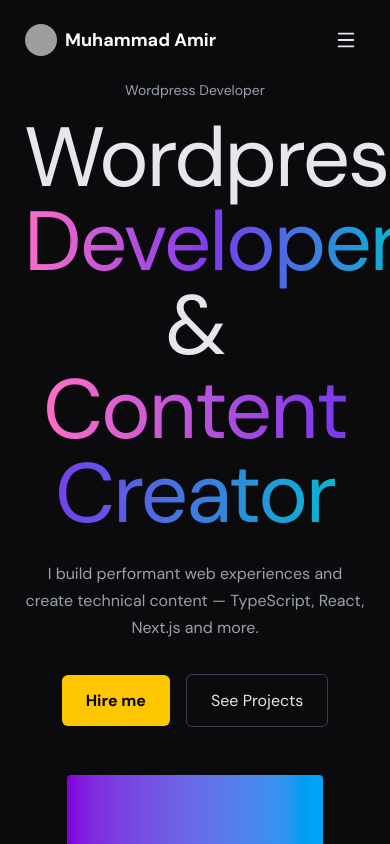
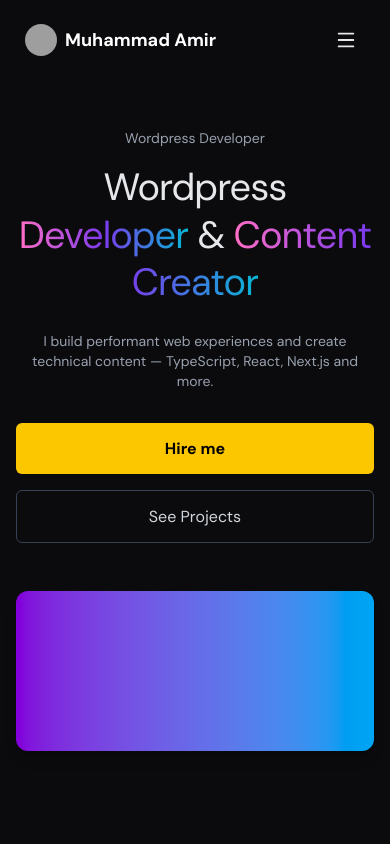
Before and after one commit to procodexsolution/My-Codes, a Next.js app: page / in a window 390 px wide. Shown: the top 844 px of the page. Built offline with nearby package versions, Linux system fonts and the light colour scheme; grey boxes are pictures that could not be loaded.

Commit message:
heading Responsive

```diff
--- a/src/components/Hero.tsx
+++ b/src/components/Hero.tsx
@@ -2,27 +2,49 @@
 import React from 'react'
 import { motion } from 'framer-motion'
 
+export default function Hero() {
+  return (
+    <section className="pt-32 md:pt-40 pb-20 overflow-x-hidden">
+      <div className="container mx-auto px-4 text-center">
+        <p className="text-sm md:text-base text-gray-400 mb-4">
+          Wordpress Developer
+        </p>
 
-export default function Hero(){
-return (
-<section className="py-20 overflow-x-hidden">
-<div className="container text-center">
-<p className="text-sm text-gray-400 mb-4">Wordpress Developer</p>
-<motion.h1 initial={{opacity:0,y:8}} animate={{opacity:1,y:0}} className="text-[84px] font-normal leading-[84px]">
+        <motion.h1
+          initial={{ opacity: 0, y: 8 }}
+          animate={{ opacity: 1, y: 0 }}
+          transition={{ duration: 0.6, ease: 'easeOut' }}
+          className="text-[38px] sm:text-[58px] md:text-[72px] lg:text-[84px] font-normal leading-tight md:leading-[84px]"
+        >
           <span>Wordpress </span>
           <span className="gradient-text">Developer</span>
-<br />
+          {/* Hide line break on mobile */}
+          <br className="hidden sm:block" />
           <span> &amp; </span>
           <span className="gradient-text">Content Creator</span>
         </motion.h1>
-<p className="mt-6 text-gray-400 max-w-2xl mx-auto">I build performant web experiences and create technical content — TypeScript, React, Next.js and more.</p>
-<div className="mt-8 flex items-center justify-center gap-4">
-<a className="px-6 py-3 rounded-md bg-yellow-400 text-black font-semibold" href="#">Hire me</a>
-<a className="px-6 py-3 rounded-md border border-gray-700" href="#">See Projects</a>
+
+        <p className="mt-6 text-gray-400 text-sm sm:text-base max-w-2xl mx-auto px-2">
+          I build performant web experiences and create technical content — TypeScript, React, Next.js and more.
+        </p>
+
+        <div className="mt-8 flex flex-col sm:flex-row items-center justify-center gap-4">
+          <a
+            className="px-6 py-3 rounded-md bg-yellow-400 text-black font-semibold w-full sm:w-auto"
+            href="#"
+          >
+            Hire me
+          </a>
+          <a
+            className="px-6 py-3 rounded-md border border-gray-700 text-gray-300 w-full sm:w-auto hover:bg-gray-800 transition"
+            href="#"
+          >
+            See Projects
+          </a>
         </div>
+
         <div className="mt-12">
-<div className="mx-auto w-3/4 h-40 bg-gradient-to-r from-purple-700 to-sky-500 rounded"> {/* screenshot mock */}
-</div>
+          <div className="mx-auto w-full sm:w-3/4 h-40 sm:h-52 md:h-64 bg-gradient-to-r from-purple-700 to-sky-500 rounded-xl shadow-lg" />
         </div>
       </div>
     </section>
```
Lines whose indentation alone changed are shown as unchanged.
